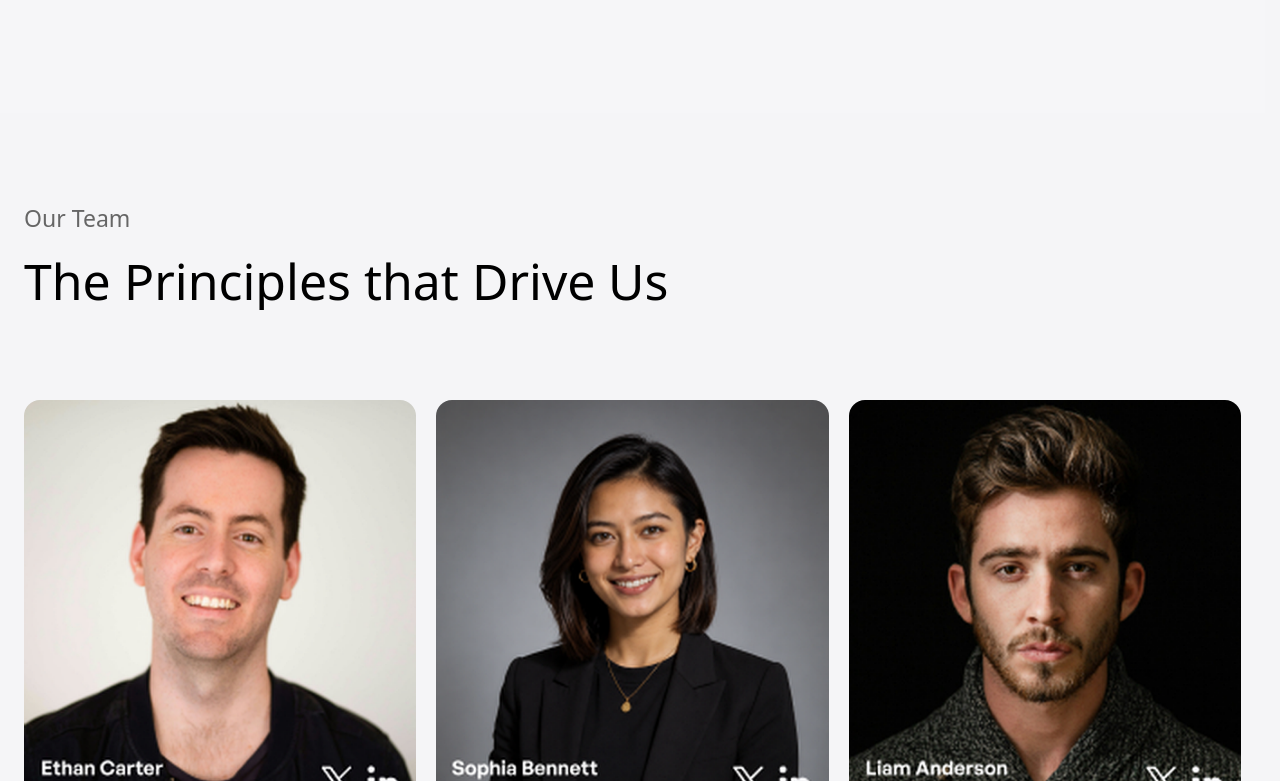
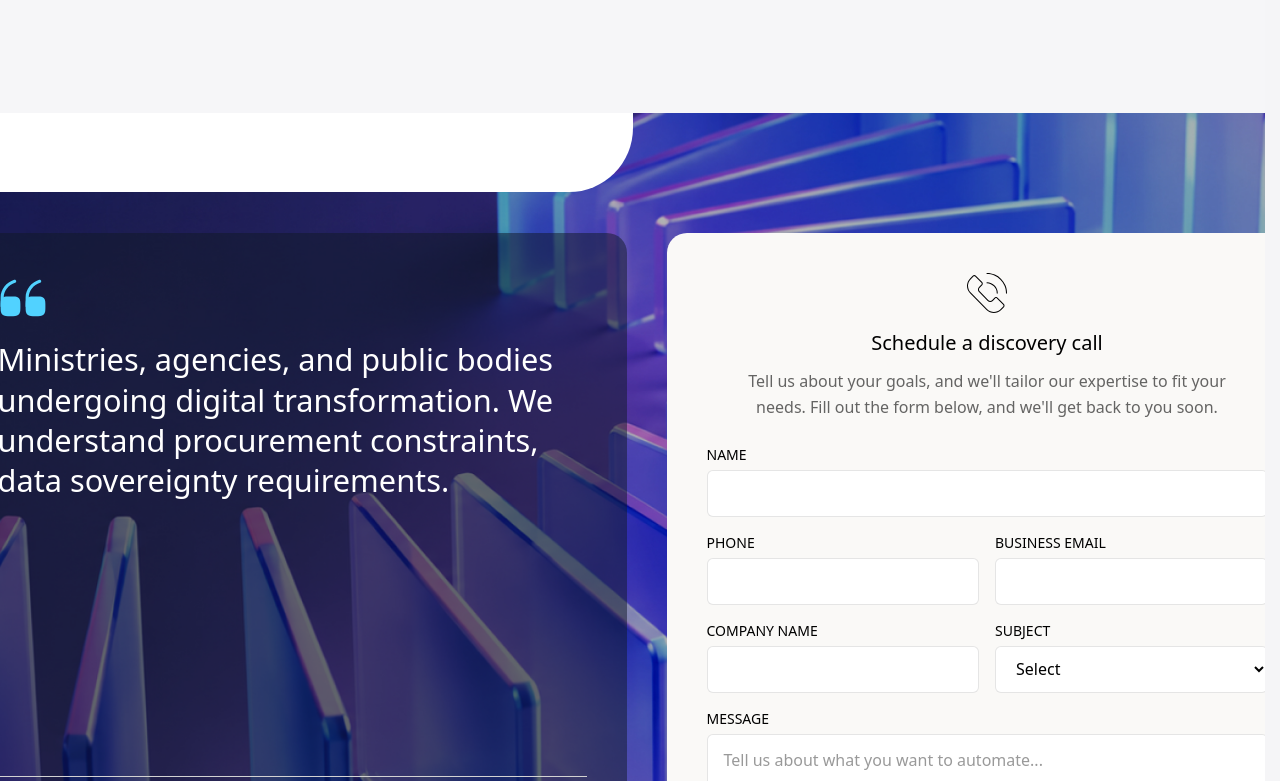
Before and after one commit to MoeezFaizi/y2labs-website, a Next.js app: page /about in a window 1280 px wide. Shown: the part 5139-5920 px from the top of the page. Built offline with nearby package versions, Linux system fonts and the light colour scheme; a web font is replaced by a local one.

Commit message:
About page: hide team section for now (reversible, marked for re-enable)

```diff
--- a/app/about/page.tsx
+++ b/app/about/page.tsx
@@ -3,7 +3,6 @@ import { PageHero } from "@/components/site/PageHero";
 import {
   AboutApproach,
   AboutDirection,
-  AboutTeam,
   AboutValues,
   AboutWhoWeAre,
   AboutWhyExists,
@@ -35,7 +34,7 @@ export default function AboutPage() {
       <AboutDirection />
       <AboutWhyExists />
       <AboutApproach />
-      <AboutTeam />
+      {/* Team section hidden for now — re-enable by restoring <AboutTeam /> (import from AboutSections). */}
       <ContactCta />
     </>
   );
```
